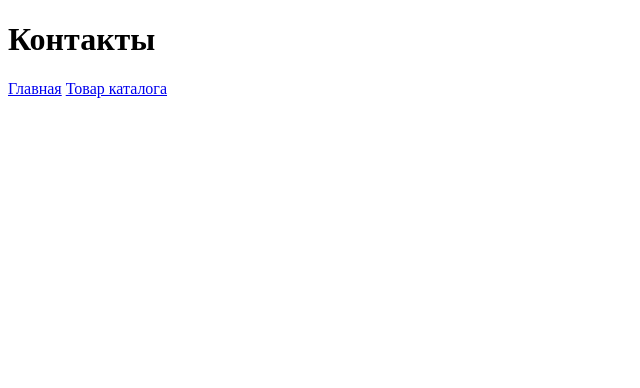
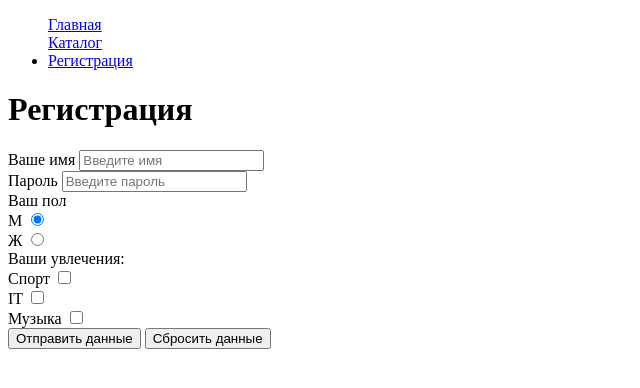
Before and after one commit to vaakavak/git-repo, a plain HTML site: page contacts.html in a window 1280 px wide. Shown: the whole page, without its empty margins (0-640 px from the left). Drawn offline with Linux system fonts and the light colour scheme.

Commit message:
Contacts -> registration

```diff
--- a/contacts.html
+++ b/contacts.html
@@ -3,13 +3,28 @@
 
 <head>
     <meta charset="UTF-8">
-    <title>Контакты</title>
+    <title>Регистрация</title>
 </head>
 
 <body>
-    <h1>Контакты</h1>
-    <a href="index.html">Главная</a>
-    <a href="catalog/phone.html">Товар каталога</a>
+    <ul>
+        <a href="index.html">Главная</a><br>
+        <a href="catalog/phone.html">Каталог</a>
+        <li><a href="#">Регистрация</a></li>
+    </ul>
+    <h1>Регистрация</h1>
+    <form action="">
+        Ваше имя <input type="text" placeholder="Введите имя"><br>
+        Пароль <input type="password" placeholder="Введите пароль"><br>
+        Ваш пол <br>
+        М <input type="radio" name="pol" checked><br>
+        Ж <input type="radio" name="pol"><br>
+        Ваши увлечения: <br>
+        Спорт <input type="checkbox"><br>
+        IT <input type="checkbox"><br>
+        Музыка <input type="checkbox"><br>
+        <input type="submit" value="Отправить данные"> <input type="reset" value="Сбросить данные">
+    </form>
 </body>
 
 </html>
```
Also changed, not shown: index.html (+4 -2 lines), lesson.txt.
